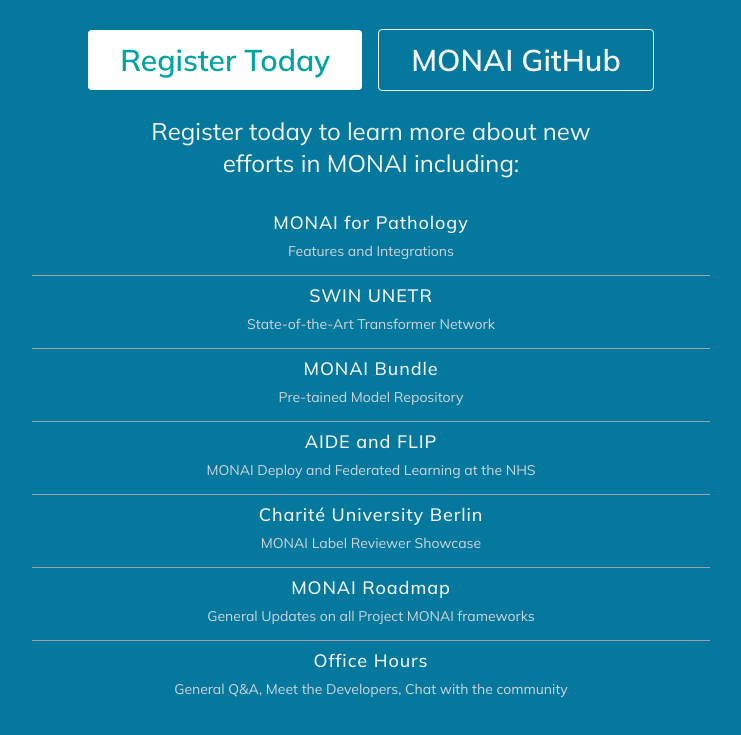
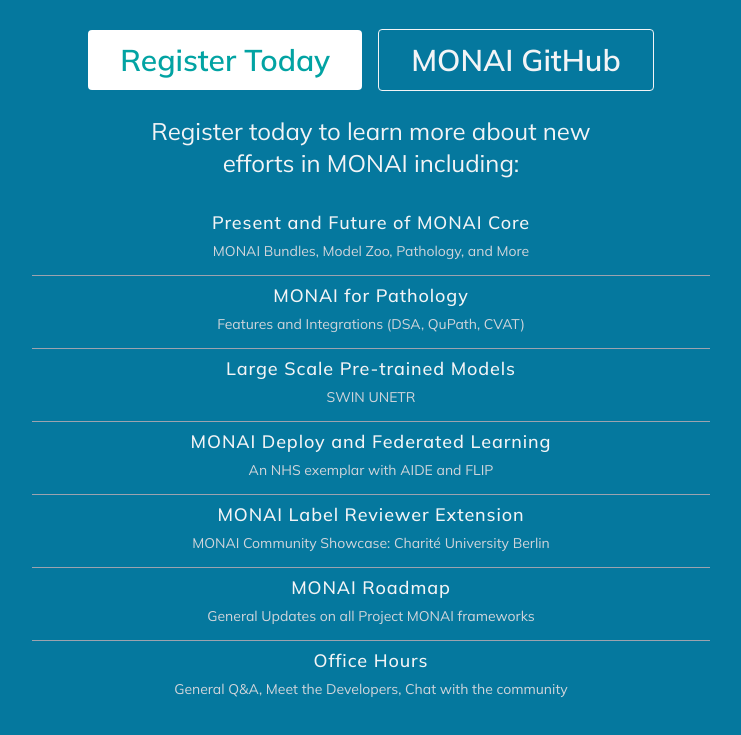
Before and after one commit to zephyrie/monai-meetup, a website: page index.html in a window 1280 px wide. Shown: the part 723-1458 px from the top of the page, without its empty margins (269-1010 px from the left). Drawn offline with Linux system fonts and the light colour scheme.

Commit message:
Revise Agenda titles

```diff
--- a/index.html
+++ b/index.html
@@ -29,24 +29,24 @@
               <div class="px-4 sm:px-32">
                 <div class="border-b pb-4 border-gray-400 border-solid">
                   <!-- <p class="text-xs font-light leading-3 text-gray-500 text-gray-300">9:00 AM</p> -->
-                                <a class="text-lg font-medium leading-5 text-gray-100 mt-2 tracking-wider">MONAI for Pathology</a>
-                                <p class="text-sm pt-2 leading-4 leading-none text-gray-300">Features and Integrations</p>
+                  <a class="text-lg font-medium leading-5 text-gray-100 mt-2 tracking-wider">Present and Future of MONAI Core</a>
+                  <p class="text-sm pt-2 leading-4 leading-none text-gray-300">MONAI Bundles, Model Zoo, Pathology, and More </p>
                 </div>
                 <div class="border-b pb-4 border-gray-400 border-solid pt-2">
-                                <a class="text-lg font-medium leading-5 text-gray-100 mt-2 tracking-wider">SWIN UNETR</a>
-                                <p class="text-sm pt-2 leading-4 leading-none text-gray-300">State-of-the-Art Transformer Network</p>
+                  <a class="text-lg font-medium leading-5 text-gray-100 mt-2 tracking-wider">MONAI for Pathology</a>
+                  <p class="text-sm pt-2 leading-4 leading-none text-gray-300">Features and Integrations (DSA, QuPath, CVAT)</p>
                 </div>
                 <div class="border-b pb-4 border-gray-400 border-solid pt-2">
-                                <a class="text-lg font-medium leading-5 text-gray-100 mt-2 tracking-wider">MONAI Bundle</a>
-                                <p class="text-sm pt-2 leading-4 leading-none text-gray-300">Pre-tained Model Repository</p>
+                  <a class="text-lg font-medium leading-5 text-gray-100 mt-2 tracking-wider">Large Scale Pre-trained Models</a>
+                  <p class="text-sm pt-2 leading-4 leading-none text-gray-300">SWIN UNETR</p>
                 </div>
                 <div class="border-b pb-4 border-gray-400 border-solid pt-2">
-                                <a class="text-lg font-medium leading-5 text-gray-100 mt-2 tracking-wider">AIDE and FLIP</a>
-                                <p class="text-sm pt-2 leading-4 leading-none text-gray-300">MONAI Deploy and Federated Learning at the NHS</p>
+                  <a class="text-lg font-medium leading-5 text-gray-100 mt-2 tracking-wider">MONAI Deploy and Federated Learning</a>
+                  <p class="text-sm pt-2 leading-4 leading-none text-gray-300">An NHS exemplar with AIDE and FLIP</p>
                 </div>
                 <div class="border-b pb-4 border-gray-400 border-solid pt-2">
-                                <a class="text-lg font-medium leading-5 text-gray-100 mt-2 tracking-wider">Charité University Berlin</a>
-                                <p class="text-sm pt-2 leading-4 leading-none text-gray-300">MONAI Label Reviewer Showcase</p>
+                  <a class="text-lg font-medium leading-5 text-gray-100 mt-2 tracking-wider">MONAI Label Reviewer Extension</a>
+                  <p class="text-sm pt-2 leading-4 leading-none text-gray-300">MONAI Community Showcase: Charité University Berlin</p>
                 </div>
                 <div class="border-b pb-4 border-gray-400 border-solid pt-2">
                   <a class="text-lg font-medium leading-5 text-gray-100 mt-2 tracking-wider">MONAI Roadmap</a>
```
Lines whose indentation alone changed are shown as unchanged.
